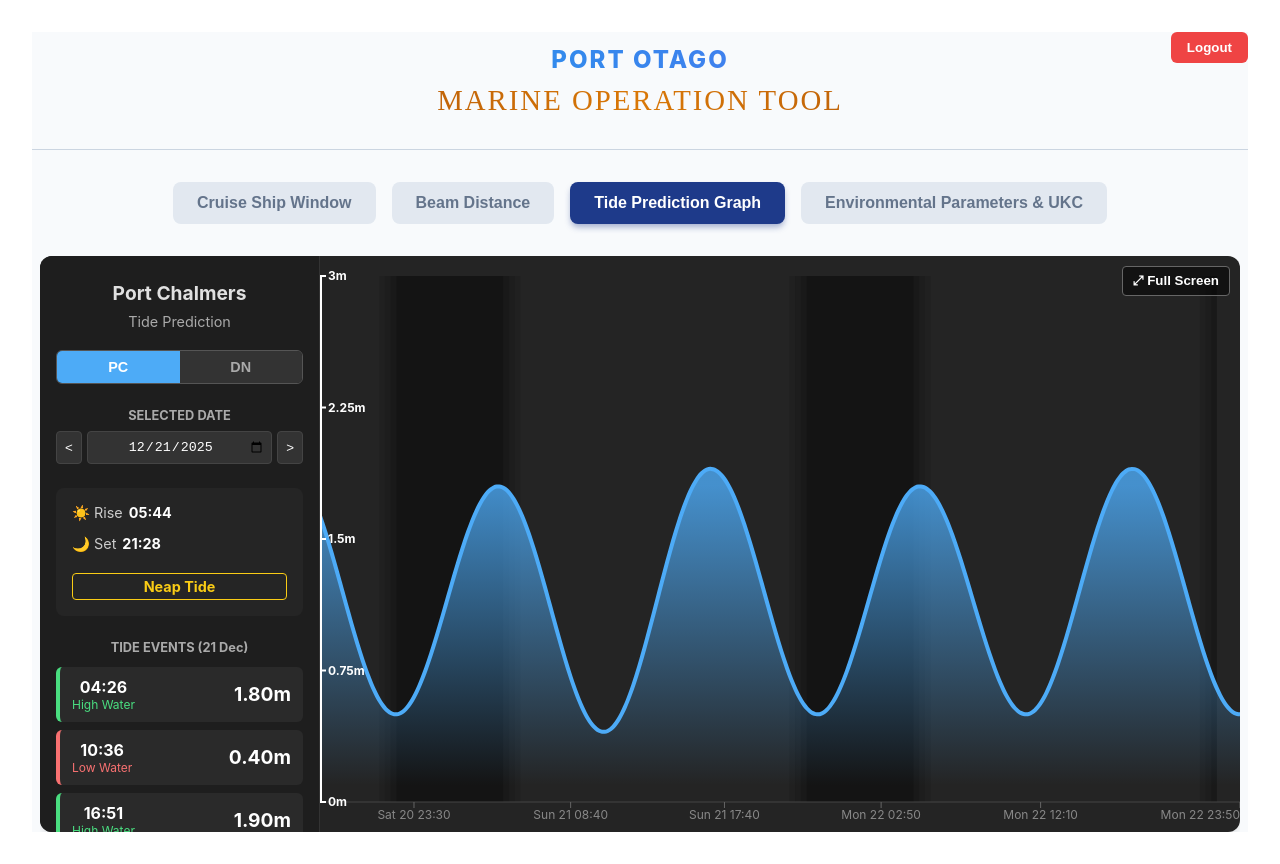
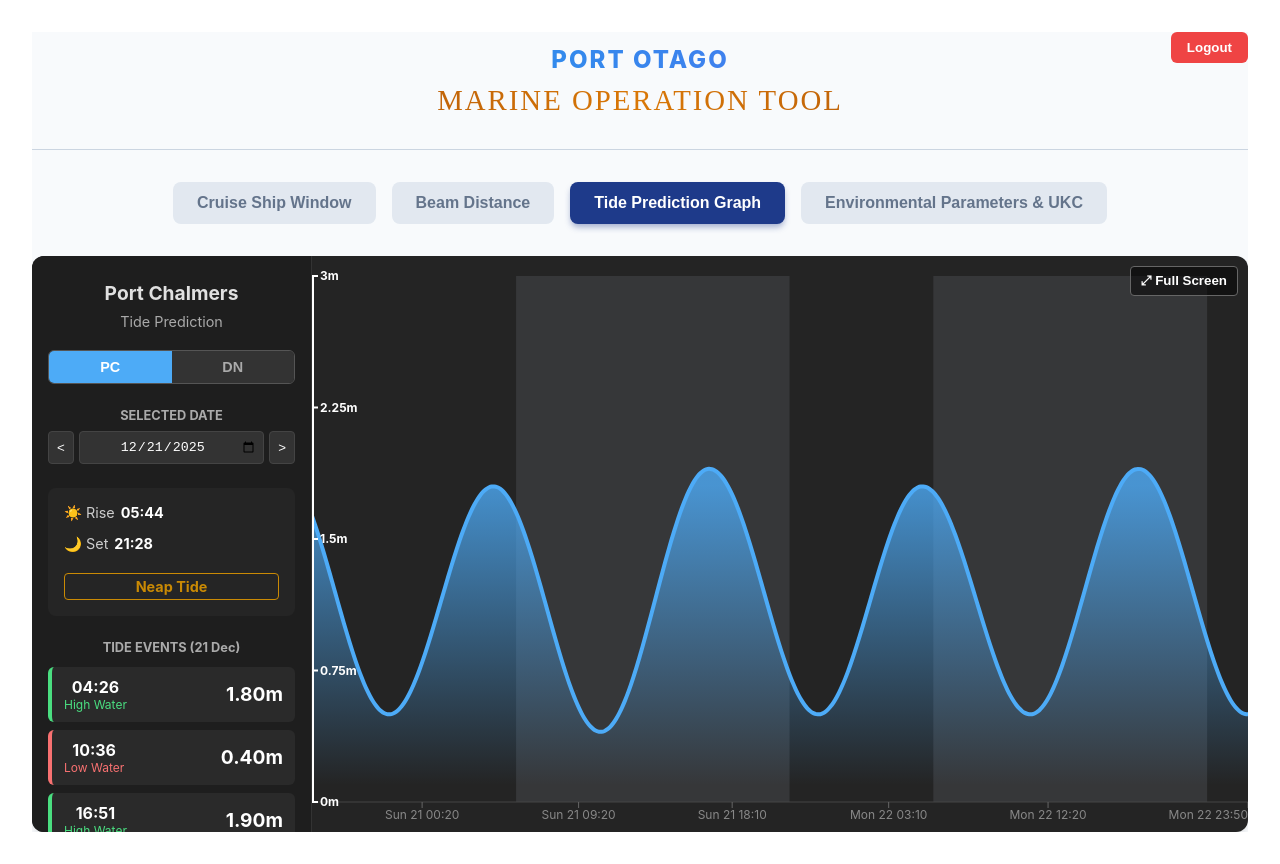
Before and after one commit to premraj81/cruise-calculator, a React (Vite) app in the folder frontend/: page / in a window 1280 px wide. Both pictures are taken after a click on the button "Tide Prediction Graph". Built offline with nearby package versions, Linux system fonts and the light colour scheme.

Commit message:
UI: Update Tide Chart to Shade Day Hours Grey (Dark Theme)

```diff
--- a/frontend/src/App.jsx
+++ b/frontend/src/App.jsx
@@ -136,7 +136,7 @@
         ))}
       </div>
 
-      <div className="content-area" style={{ flex: 1, width: '100%', maxWidth: '1200px', margin: '0 auto', overflow: currentView === 'tides' ? 'hidden' : 'auto', padding: currentView === 'tides' ? '0' : '0 1rem 1rem 1rem' }}>
+      <div className="content-area" style={{ flex: 1, width: '100%', maxWidth: '1600px', margin: '0 auto', overflow: currentView === 'tides' ? 'hidden' : 'auto', padding: currentView === 'tides' ? '0' : '0 1rem 1rem 1rem' }}>
         {currentView === 'windows' && (
           <WindowCalculator
             shipType={shipType} setShipType={setShipType}
--- a/frontend/src/TideChart.jsx
+++ b/frontend/src/TideChart.jsx
@@ -216,8 +216,8 @@
         return { sunrise: "06:00", sunset: "21:00" };
     };
 
-    // Calculate Twilight / Night Intervals for gradual shading
-    const twilightIntervals = useMemo(() => {
+    // Calculate Daylight Intervals (Sunrise -> Sunset) to shade them Grey
+    const daylightIntervals = useMemo(() => {
         if (interpolatedData.length === 0 || brushStart >= brushEnd) return [];
 
         const startDate = new Date(interpolatedData[brushStart].timestamp);
@@ -230,37 +230,19 @@
 
         while (current <= end) {
             const dStr = format(current, 'yyyy-MM-dd');
-            // Try to find exact sun data, else default
-            const sInfo = getSunTimes(dStr); // Use helper to get mapped data if needed
+            const sInfo = getSunTimes(dStr);
             const [srH, srM] = sInfo.sunrise.split(':').map(Number);
             const [ssH, ssM] = sInfo.sunset.split(':').map(Number);
 
-            // Sunset logic
-            const ssTime = setMinutes(setHours(current, ssH), ssM);
-            const nextDay = addDays(current, 1);
-            // Sunrise next day
-            const ndStr = format(nextDay, 'yyyy-MM-dd');
-            const ndInfo = getSunTimes(ndStr);
-            const [nsrH, nsrM] = ndInfo.sunrise.split(':').map(Number);
-            const nsrTime = setMinutes(setHours(nextDay, nsrH), nsrM);
+            const sunriseTime = setMinutes(setHours(current, srH), srM);
+            const sunsetTime = setMinutes(setHours(current, ssH), ssM);
 
-            // SUNSET TRANSITION (Sunset -> Sunset + 1h)
-            shadedBlocks.push({ x1: ssTime.getTime(), x2: addMinutes(ssTime, 20).getTime(), opacity: 0.1 });
-            shadedBlocks.push({ x1: addMinutes(ssTime, 20).getTime(), x2: addMinutes(ssTime, 40).getTime(), opacity: 0.2 });
-            shadedBlocks.push({ x1: addMinutes(ssTime, 40).getTime(), x2: addMinutes(ssTime, 60).getTime(), opacity: 0.3 });
-
-            // DEEP NIGHT (Sunset + 1h -> Sunrise - 1h)
+            // Daylight Block (Sunrise -> Sunset)
             shadedBlocks.push({
-                x1: addMinutes(ssTime, 60).getTime(),
-                x2: addMinutes(nsrTime, -60).getTime(),
-                opacity: 0.45
+                x1: sunriseTime.getTime(),
+                x2: sunsetTime.getTime(),
+                opacity: 0.15 // Light Grey Overlay
             });
-
-            // SUNRISE TRANSITION (Sunrise - 1h -> Sunrise)
-            const srStart = addMinutes(nsrTime, -60);
-            shadedBlocks.push({ x1: srStart.getTime(), x2: addMinutes(srStart, 20).getTime(), opacity: 0.3 });
-            shadedBlocks.push({ x1: addMinutes(srStart, 20).getTime(), x2: addMinutes(srStart, 40).getTime(), opacity: 0.2 });
-            shadedBlocks.push({ x1: addMinutes(srStart, 40).getTime(), x2: nsrTime.getTime(), opacity: 0.1 });
 
             current = addDays(current, 1);
         }
@@ -281,10 +263,10 @@
     let tideColor = "#ccc";
     if (dayAvgHeight >= 1.80) {
         tideStatus = "Spring Tide";
-        tideColor = "#4ade80";
+        tideColor = "#16a34a"; // Green-600
     } else if (dayAvgHeight > 0) {
         tideStatus = "Neap Tide";
-        tideColor = "#facc15";
+        tideColor = "#ca8a04"; // Yellow-600 (Darker for light theme)
     }
 
     const isStrongCurrent = dayAvgHeight > 2.20;
@@ -458,12 +440,12 @@
                                 <stop offset="95%" stopColor="#4dabf7" stopOpacity={0} />
                             </linearGradient>
                         </defs>
-                        {twilightIntervals.map((block, i) => (
+                        {daylightIntervals.map((block, i) => (
                             <ReferenceArea
                                 key={i}
                                 x1={block.x1}
                                 x2={block.x2}
-                                fill="black"
+                                fill="#9ca3af"
                                 fillOpacity={block.opacity}
                                 strokeOpacity={0}
                             />
--- a/frontend/src/index.css
+++ b/frontend/src/index.css
@@ -29,9 +29,9 @@
 }
 
 #root {
-  max-width: 1280px;
+  max-width: 100%;
   margin: 0 auto;
-  padding: 2rem;
+  padding: 0;
   text-align: center;
 }
 
```
